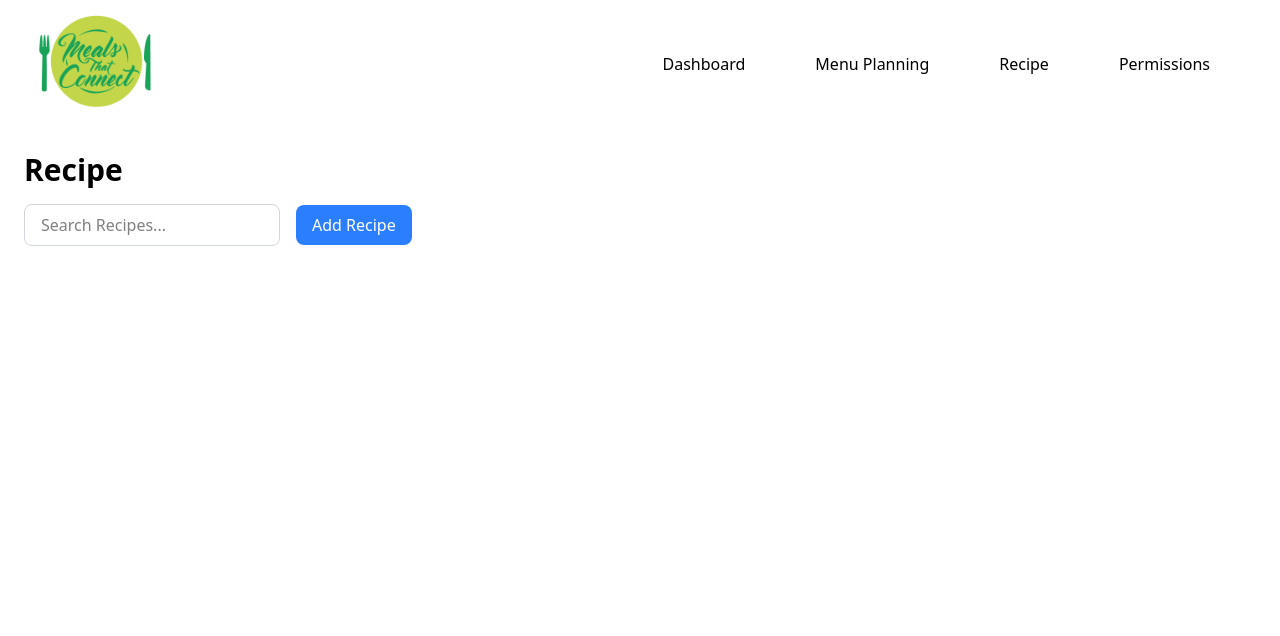
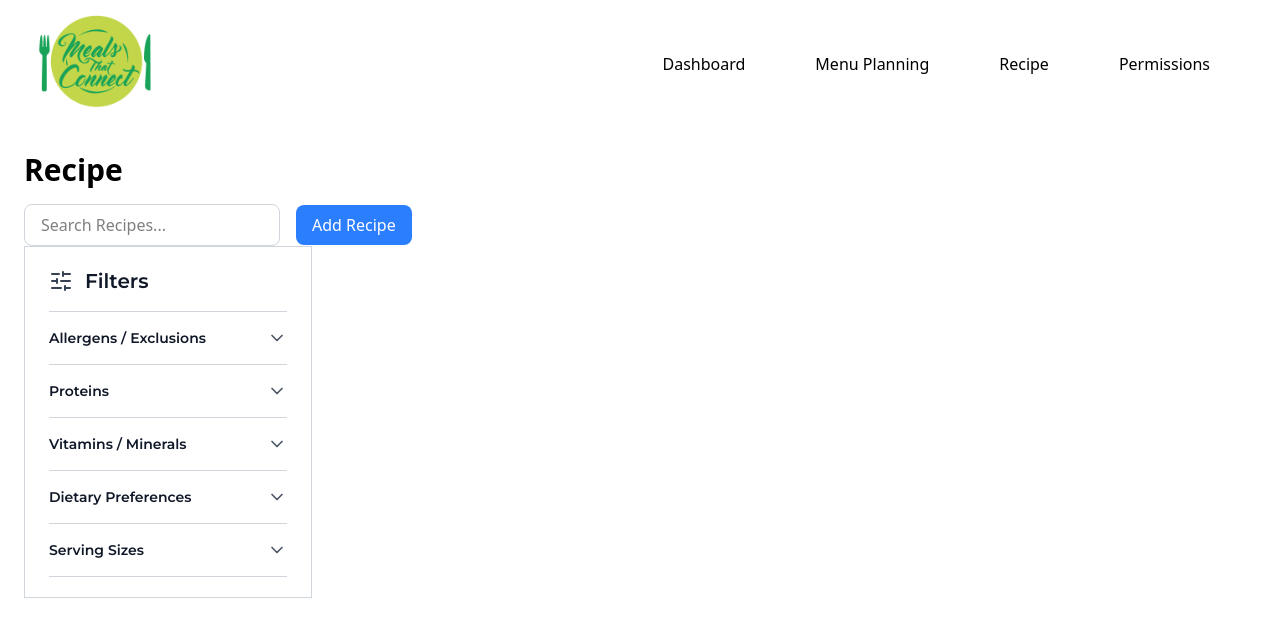
Before and after one commit to hack4impact-calpoly/meals-that-connect-25, a Next.js app: page /recipe in a window 1280 px wide. Shown: the top 636 px of the page. Built offline with nearby package versions, Linux system fonts and the light colour scheme.

Commit message:
feat: finish filter component

```diff
--- a/src/app/page.tsx
+++ b/src/app/page.tsx
@@ -20,7 +20,6 @@ export default function Home() {
       </div>
       <h1>Dashboard</h1>
       <h1 className="text-3xl font-bold underline">Hello world!</h1>
-      <FilterMenu />
       <RecipeSummary id={"recipe_test_001"} />
       <RecipeSummary id={"mango"} />
       <RecipeSummary id={"masdf"} />
--- a/src/app/recipe/page.tsx
+++ b/src/app/recipe/page.tsx
@@ -1,5 +1,6 @@
 "use client";
 
+import FilterMenu from "@/components/FilterMenu";
 import Navbar from "@/components/Navbar";
 import { useState } from "react";
 
@@ -21,6 +22,7 @@ export default function Recipe() {
           />
           <button className="rounded-lg bg-blue-500 px-4 py-2 text-white hover:bg-blue-600">Add Recipe</button>
         </div>
+        <FilterMenu />
       </div>
     </main>
   );
--- a/src/components/FilterMenu.tsx
+++ b/src/components/FilterMenu.tsx
@@ -1,35 +1,171 @@
 "use client";
 
 import { ChevronDown, SlidersHorizontal } from "lucide-react";
-import React from "react";
+import React, { useMemo, useState } from "react";
 
-export default function FilterMenu() {
+type FilterOption = {
+  id: string;
+  label: string;
+};
+
+type FilterSection = {
+  id: string;
+  label: string;
+  options: FilterOption[];
+};
+
+type FilterSelections = Record<string, Set<string>>;
+
+type FilterMenuProps = {
+  onFilterChange?: (selections: FilterSelections) => void;
+};
+
+const FILTER_SECTIONS: FilterSection[] = [
+  {
+    id: "allergens",
+    label: "Allergens / Exclusions",
+    options: [
+      { id: "dairy", label: "Dairy-Free" },
+      { id: "gluten", label: "Gluten-Free" },
+      { id: "nuts", label: "Nut-Free" },
+      { id: "soy", label: "Soy-Free" },
+      { id: "shellfish", label: "Shellfish-Free" },
+    ],
+  },
+  {
+    id: "proteins",
+    label: "Proteins",
+    options: [
+      { id: "chicken", label: "Chicken" },
+      { id: "beef", label: "Beef" },
+      { id: "fish", label: "Fish" },
+      { id: "tofu", label: "Tofu" },
+      { id: "beans", label: "Beans" },
+    ],
+  },
+  {
+    id: "vitamins",
+    label: "Vitamins / Minerals",
+    options: [
+      { id: "iron", label: "Iron" },
+      { id: "vitamin-a", label: "Vitamin A" },
+      { id: "vitamin-c", label: "Vitamin C" },
+      { id: "calcium", label: "Calcium" },
+      { id: "potassium", label: "Potassium" },
+    ],
+  },
+  {
+    id: "dietary",
+    label: "Dietary Preferences",
+    options: [
+      { id: "vegetarian", label: "Vegetarian" },
+      { id: "vegan", label: "Vegan" },
+      { id: "halal", label: "Halal" },
+      { id: "kosher", label: "Kosher" },
+      { id: "low-sodium", label: "Low Sodium" },
+    ],
+  },
+  {
+    id: "serving",
+    label: "Serving Sizes",
+    options: [
+      { id: "single", label: "1 Serving" },
+      { id: "small", label: "2-3 Servings" },
+      { id: "family", label: "4-6 Servings" },
+      { id: "party", label: "7+ Servings" },
+    ],
+  },
+];
+
+export default function FilterMenu({ onFilterChange }: FilterMenuProps) {
+  const initialSelections = useMemo<FilterSelections>(() => {
+    return FILTER_SECTIONS.reduce<FilterSelections>((acc, section) => {
+      acc[section.id] = new Set();
+      return acc;
+    }, {});
+  }, []);
+
+  const [selections, setSelections] = useState<FilterSelections>(initialSelections);
+
+  const handleToggleOption = (sectionId: string, optionId: string) => {
+    setSelections((prev) => {
+      const next: FilterSelections = { ...prev };
+      const nextSet = new Set(next[sectionId] ?? []);
+
+      if (nextSet.has(optionId)) {
+        nextSet.delete(optionId);
+      } else {
+        nextSet.add(optionId);
+      }
+
+      next[sectionId] = nextSet;
+      onFilterChange?.(next);
+      return next;
+    });
+  };
+
   return (
-    <div className="p-5 w-60 border">
-      <div className="flex flex-row">
-        <SlidersHorizontal className="mr-3 mb-3" />
-        <p className="font-montserrat text-xl">Filters</p>
+    <div className="w-72 border border-gray-300 bg-white px-6 py-5 font-montserrat">
+      <div className="flex items-center gap-3">
+        <SlidersHorizontal className="h-6 w-6 text-gray-700" />
+        <p className="text-xl text-gray-900 font-semibold">Filters</p>
       </div>
-      <hr className="border-0 border-t border-gray-500" />
-      <FilterMenuOption />
-      <FilterMenuOption />
-      <FilterMenuOption />
+      <hr className="mt-4 border-0 border-t border-gray-300" />
+      {FILTER_SECTIONS.map((section) => (
+        <FilterMenuOption
+          key={section.id}
+          label={section.label}
+          options={section.options}
+          selections={selections[section.id]}
+          onToggle={(optionId) => handleToggleOption(section.id, optionId)}
+        />
+      ))}
     </div>
   );
 }
 
-function FilterMenuOption() {
+function FilterMenuOption({
+  label,
+  options,
+  selections,
+  onToggle,
+}: {
+  label: string;
+  options: FilterOption[];
+  selections?: Set<string>;
+  onToggle: (optionId: string) => void;
+}) {
+  const [isOpen, setIsOpen] = useState(false);
+
   return (
     <div>
-      <div className="flex flex-row justify-between py-3">
-        <p className="">Another Options</p>
-        <ChevronDown />
-      </div>
-      <hr className="border-0 border-t border-gray-500" />
+      <button
+        type="button"
+        className="flex w-full items-center justify-between py-4 text-left text-base font-semibold text-gray-900 text-sm"
+        aria-expanded={isOpen}
+        onClick={() => setIsOpen((prev) => !prev)}
+      >
+        <span>{label}</span>
+        <ChevronDown className={`h-5 w-5 text-gray-600 transition-transform ${isOpen ? "rotate-180" : ""}`} />
+      </button>
+      {isOpen ? (
+        <div className="pb-4 text-sm text-gray-700">
+          <div className="space-y-3">
+            {options.map((option) => (
+              <label key={option.id} className="flex items-center gap-3">
+                <input
+                  type="checkbox"
+                  className="h-4 w-4 accent-gray-900"
+                  checked={selections?.has(option.id) ?? false}
+                  onChange={() => onToggle(option.id)}
+                />
+                <span>{option.label}</span>
+              </label>
+            ))}
+          </div>
+        </div>
+      ) : null}
+      <hr className="border-0 border-t border-gray-300" />
     </div>
   );
 }
-
-function onClick() {
-  console.log("Clicked");
-}
```
